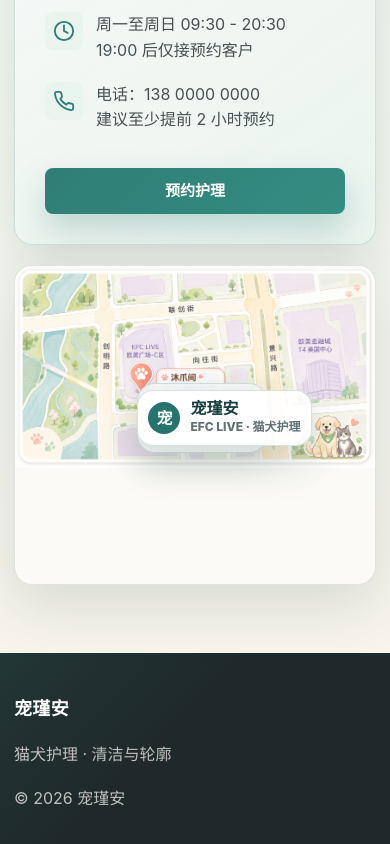
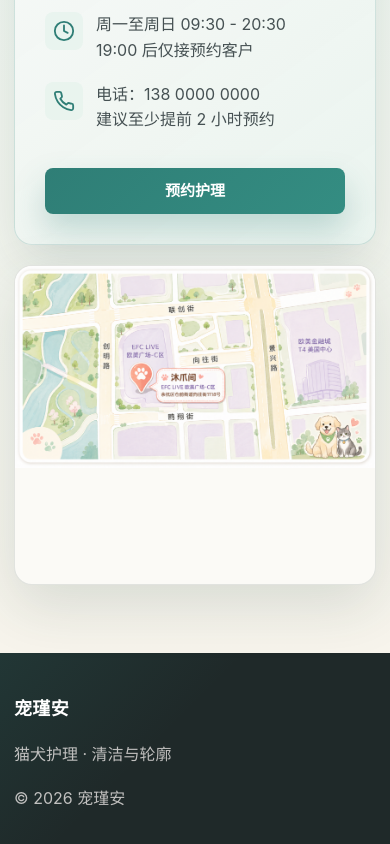
Before and after one commit to qinxujunai/pet_care, a Next.js app: page / in a window 390 px wide. Shown: the part 8522-9366 px from the top of the page. Built offline with nearby package versions, Linux system fonts and the light colour scheme.

Commit message:
Remove map brand overlay

```diff
--- a/app/globals.css
+++ b/app/globals.css
@@ -974,68 +974,12 @@
       background: #fbfaf6;
     }
 
-    .map-frame::after {
-      content: "";
-      position: absolute;
-      left: 39%;
-      top: 38%;
-      width: 26%;
-      height: 21%;
-      border-radius: 18px;
-      background: rgba(247, 249, 247, 0.88);
-      border: 1px solid rgba(37, 116, 109, 0.18);
-      box-shadow: 0 12px 30px rgba(31, 65, 58, 0.12);
-      backdrop-filter: blur(2px);
-    }
-
     .map-image {
       display: block;
       width: 100%;
       height: 100%;
       min-height: 420px;
       object-fit: cover;
-    }
-
-    .map-brand-card {
-      position: absolute;
-      z-index: 1;
-      left: 42%;
-      top: 42%;
-      min-width: 188px;
-      display: grid;
-      grid-template-columns: 38px 1fr;
-      column-gap: 10px;
-      row-gap: 2px;
-      align-items: center;
-      padding: 12px 14px;
-      border-radius: 16px;
-      color: #173f42;
-      background: rgba(255, 255, 255, 0.92);
-      border: 1px solid rgba(37, 116, 109, 0.2);
-      box-shadow: 0 18px 40px rgba(31, 65, 58, 0.16);
-    }
-
-    .map-brand-dot {
-      grid-row: span 2;
-      width: 38px;
-      height: 38px;
-      display: grid;
-      place-items: center;
-      border-radius: 50%;
-      color: white;
-      background: #25746d;
-      font-weight: 900;
-    }
-
-    .map-brand-card strong {
-      font-size: 18px;
-      line-height: 1;
-    }
-
-    .map-brand-card span:last-child {
-      color: #607073;
-      font-size: 12px;
-      font-weight: 800;
     }
 
     .map-illustration {
@@ -1407,29 +1351,6 @@
         object-fit: contain;
       }
 
-      .map-frame::after {
-        left: 34%;
-        top: 37%;
-        width: 36%;
-        height: 22%;
-      }
-
-      .map-brand-card {
-        left: 34%;
-        top: 39%;
-        min-width: 150px;
-        grid-template-columns: 32px 1fr;
-        padding: 9px 10px;
-      }
-
-      .map-brand-dot {
-        width: 32px;
-        height: 32px;
-      }
-
-      .map-brand-card strong {
-        font-size: 16px;
-      }
 
       .footer .shell {
         display: grid;
--- a/app/legacy-content.html
+++ b/app/legacy-content.html
@@ -357,11 +357,6 @@
           </aside>
           <div class="map-frame" aria-label="宠瑾安门店地图，地址为杭州市余杭区仓前街道向往街1118号 EFC LIVE 欧美金融广场">
             <img class="map-image" src="/assets/images/location-map-efc-live.png" alt="宠瑾安位于杭州市余杭区仓前街道向往街1118号 EFC LIVE 欧美金融广场的手绘地图">
-            <div class="map-brand-card" aria-hidden="true">
-              <span class="map-brand-dot">宠</span>
-              <strong>宠瑾安</strong>
-              <span>EFC LIVE · 猫犬护理</span>
-            </div>
           </div>
         </div>
       </div>
```
